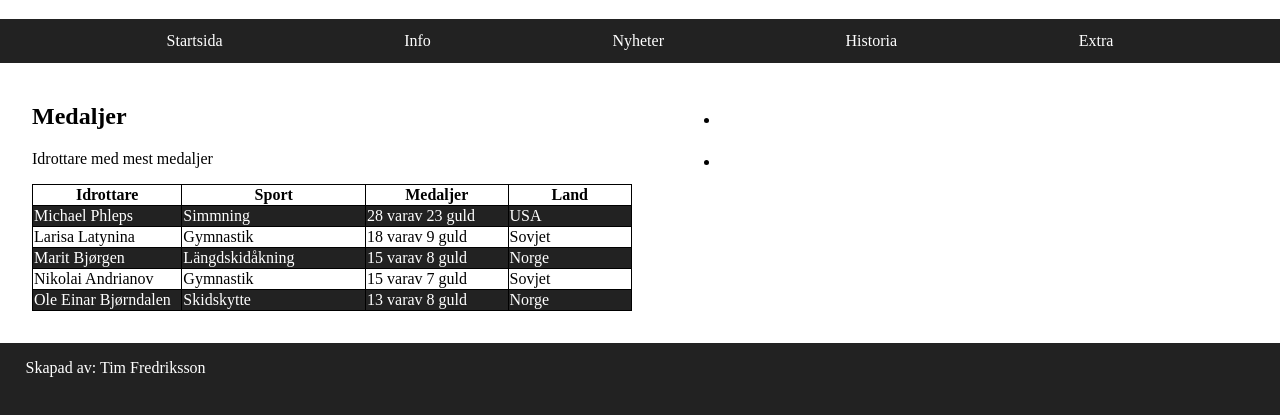
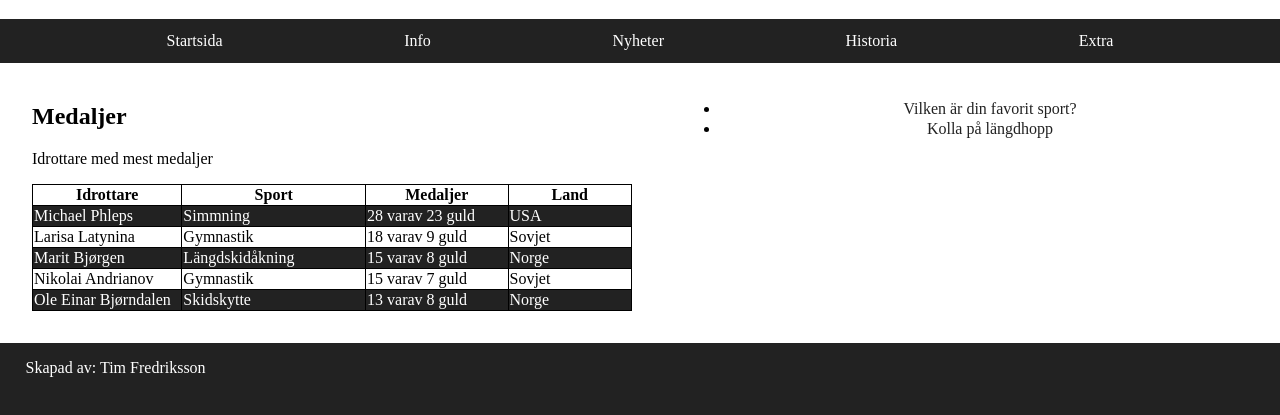
Before and after one commit to Dungeater1337/Slutprojekt-Webbutveckling-1, a plain HTML site: page extra.html in a window 1280 px wide. Shown: the part 61-476 px from the top of the page. Drawn offline with Linux system fonts and the light colour scheme.

Commit message:
dsdsd
sdsdsd

```diff
--- a/extra.html
+++ b/extra.html
@@ -86,7 +86,7 @@
         </section>
         <!--Länkar till formulär och en video-->
         <section>
-          <ul>
+          <ul class="lokalmeny">
             <li>
               <a href="formulär.html">Vilken är din favorit sport?</a>
             </li>
--- a/styles.css
+++ b/styles.css
@@ -42,6 +42,22 @@ body{
     max-width: 100%;
     height: auto;
 }
+
+.lokalmeny ul{
+    color: #222;
+}
+
+.lokalmeny li a{
+    color: #222;
+    list-style-type: none;
+    margin: 0;
+    padding: 1px;
+}
+
+.lokalmeny a:hover{
+    text-decoration: underline;
+}
+
 /*placera header*/
 header{
     grid-area: header;
```
